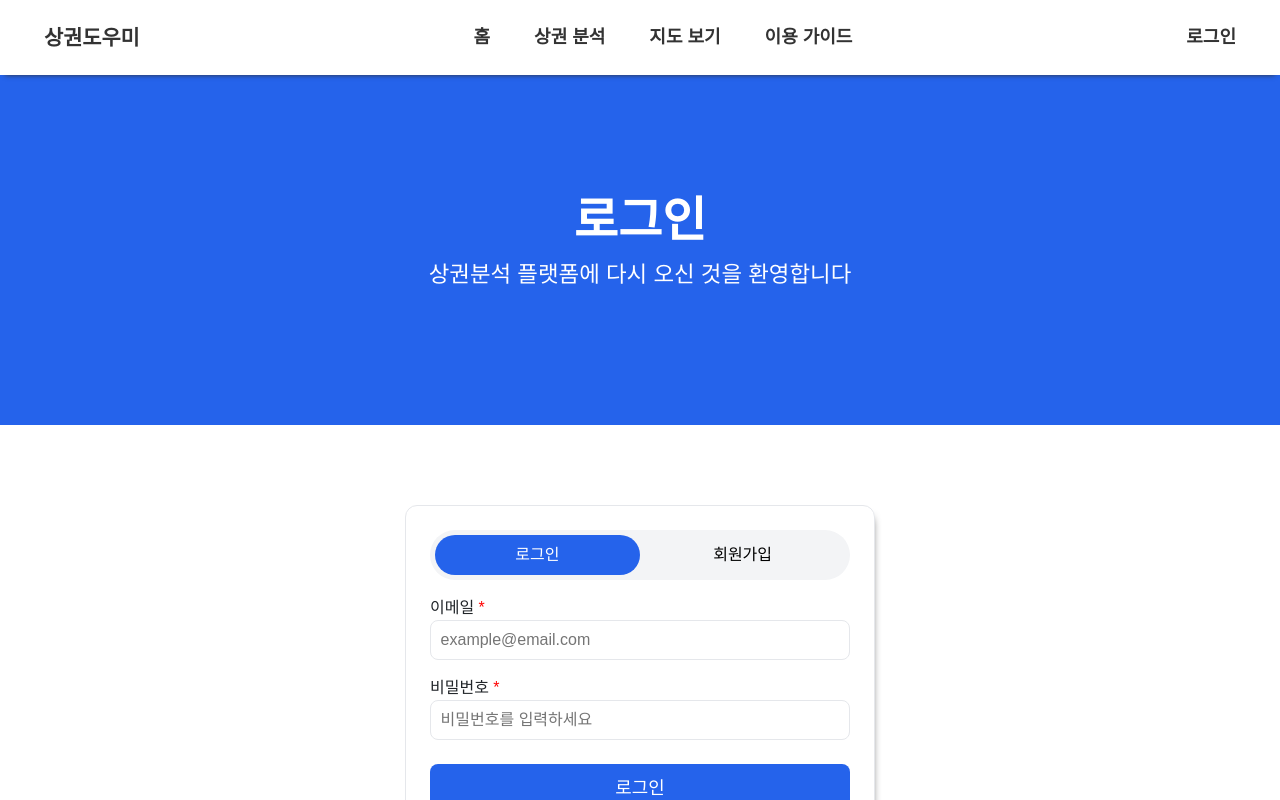
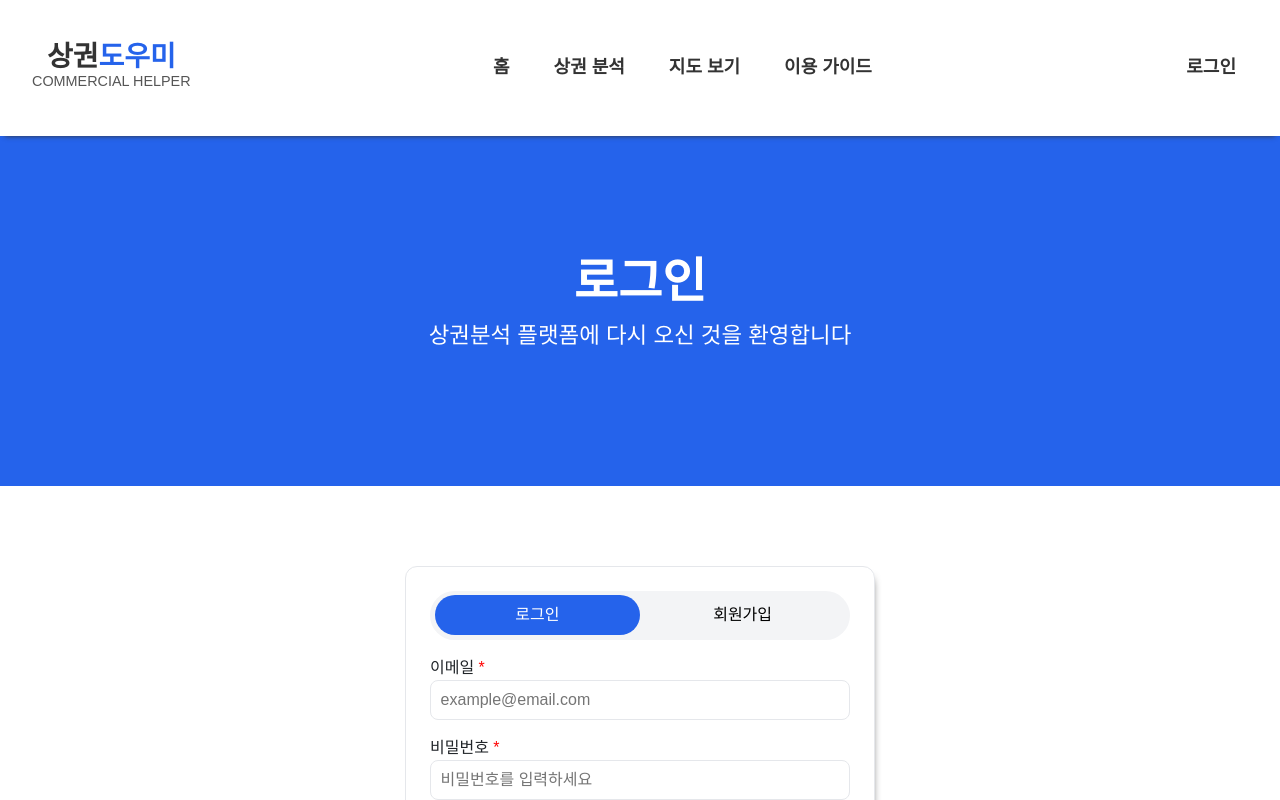
Before and after one commit to Milk0621/project-sangkwon-helper, a React (Create React App) app in the folder frontend/: page /auth in a window 1280 px wide. Shown: the top 800 px of the page. Built offline with nearby package versions, Linux system fonts and the light colour scheme; a web font is replaced by a local one.

Commit message:
feat: 로고 수정

```diff
--- a/frontend/src/components/Header/Header.jsx
+++ b/frontend/src/components/Header/Header.jsx
@@ -6,7 +6,12 @@ function Header() {
         <header className={styles.header}>
             <div>
                 <div className={styles.logo}>
-                    <Link to="/">상권도우미</Link>
+                    <Link to="/">
+                        <div className={styles.kor}>
+                            상권<span className={styles.blue}>도우미</span>
+                        </div>
+                        <div className={styles.eng}>COMMERCIAL HELPER</div>
+                    </Link>
                 </div>
                 <nav className={styles.nav}>
                     <Link to="/">홈</Link>
--- a/frontend/src/components/Header/Header.module.css
+++ b/frontend/src/components/Header/Header.module.css
@@ -24,9 +24,20 @@
   padding: 8px 12px;
 }
 
-.logo a {
-    font-size: 1.3rem !important;
-    font-weight: bold;
+.kor {
+  font-size: 1.75rem;
+  font-weight: 800;
+  line-height: 1;
+}
+
+.blue {
+  color: var(--main-blue);
+}
+
+.eng {
+  font-size: .9rem;
+  font-weight: 400;
+  color: #555;
 }
 
 .nav {
```
Lines whose indentation alone changed are shown as unchanged.
